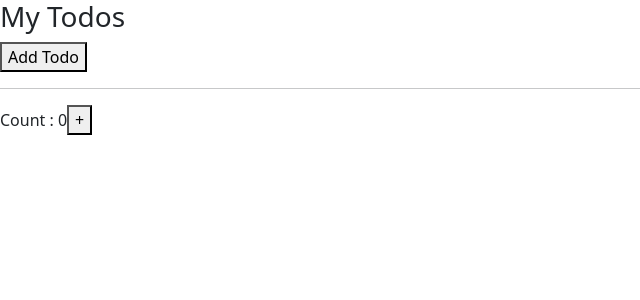
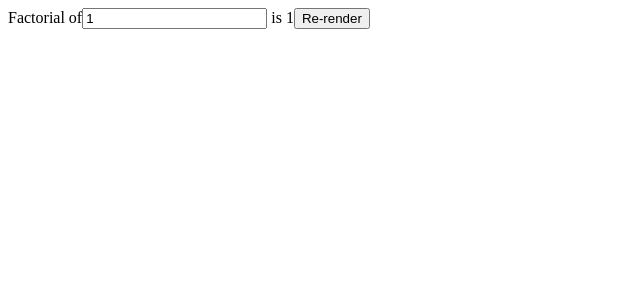
Before and after one commit to Pratheesh18/React-JS-Projects, a React (Create React App) app in the folder react-practice/: page / in a window 1280 px wide. Shown: the top 300 px of the page, without its empty margins (0-640 px from the left). Built offline with nearby package versions, Linux system fonts and the light colour scheme.

Commit message:
adding some hooks

```diff
--- /dev/null
+++ b/react-practice/src/App.css
@@ -0,0 +1,3 @@
+.container{
+
+}
--- a/react-practice/src/App.js
+++ /dev/null
@@ -1,31 +0,0 @@
-import {useState} from 'react';
-import Todos from './Todos';
-
-const App = () => {
-  const [count,setCount] = useState(0);
-  const [todos , setTodos] = useState([]);
-
-
-  const increment = () => {
-    setCount((c) => c+1);
-  };
-
-  const addTodo = () => {
-    setTodos((t) => [...t,"New Todo"]);
-  };
-
-
-
-  return(
-    <>
-      <Todos todos={todos} addTodo={addTodo} />
-      <hr />
-      <div>
-         Count : {count}
-        <button onClick={increment}> + </button>
-      </div>
-    </>
-  );
-};
-
-export default App;
--- /dev/null
+++ b/react-practice/src/App.jsx
@@ -0,0 +1,13 @@
+import React from 'react';
+import UseMemoWithout from './UseMemoWithout';
+import { UseMemoWith } from './UseMemoWith';
+
+const App = () => {
+  return(
+    // <UseMemoWithout />
+    <UseMemoWith />
+  )
+};
+
+
+export default App;
--- a/react-practice/src/Todos.jsx
+++ /dev/null
@@ -1,20 +0,0 @@
-import {memo} from 'react';
-
-
-const Todos = ({todos , addTodo}) => {
-    console.log("child render");
-
-
-    return(
-        <>
-            <h3> My Todos </h3>
-            {todos.map((todo,index) => {
-                return <p key={index}></p>;
-            })}
-            <button onClick={addTodo}> Add Todo </button>
-        </>
-    )
-};
-
-
-export default memo(Todos);
--- /dev/null
+++ b/react-practice/src/UseMemoWith.jsx
@@ -0,0 +1,30 @@
+import {useState , useMemo} from 'react';
+
+
+function factorialOf(n) {
+    console.log('factorialOf(n) called!');
+    return n <= 0 ? 1 : n * factorialOf(n - 1);
+  }
+
+export function UseMemoWith(){
+    const [number , setNumber] = useState(1);
+    const [inc , setInc] = useState(0);
+
+    const factorial = useMemo(() => factorialOf(number) , [number]);
+
+    const onChange = event => {
+        setNumber(Number(event.target.value));
+    };
+
+    const onClick = () => setInc(i => i+1);
+
+
+    return(
+        <div>
+            Factorial of
+                <input type='number' value={number} onChange={onChange} /> is {factorial}
+                <button onClick={onClick}> Re-render </button>
+        </div>
+    )
+
+}
--- /dev/null
+++ b/react-practice/src/UseMemoWithout.jsx
@@ -0,0 +1,33 @@
+import {useState} from 'react';
+import './App.css';
+
+function factorialOf(n){
+  console.log('factorialOF(n) called !');
+  return n<=0 ? 1 : n * factorialOf(n-1);
+}
+
+
+
+export default function UseMemoWithout(){
+  const [number , setNumber] = useState(1);
+  const [inc , setInc] = useState(0);
+
+
+  const factorial = factorialOf(number);
+
+
+  const onChange = event => {
+    setNumber(Number(event.target.value));
+  }
+
+  const onClick = () => setInc(i => i+1);
+
+
+  return (
+    <div className='container'>
+      Factorial of
+         <input style={{marginTop:"30px" , marginLeft:"20px"}} type='number' value={number} onChange={onChange} /> is {factorial} <br></br>
+         <button style={{marginTop:"30px"}} onClick={onClick}> Re render </button>
+    </div>
+  )
+}
--- a/react-practice/src/index.js
+++ b/react-practice/src/index.js
@@ -1,11 +1,12 @@
-import React from 'react';
-import ReactDOM from 'react-dom/client';
-import App from './App';
-import "bootstrap/dist/css/bootstrap.min.css"
+import { StrictMode } from "react";
+import ReactDOM from "react-dom";
 
-const root = ReactDOM.createRoot(document.getElementById('root'));
-root.render(
-  <React.StrictMode>
+import App from "./App";
+
+const rootElement = document.getElementById("root");
+ReactDOM.render(
+  <StrictMode>
     <App />
-  </React.StrictMode>
+  </StrictMode>,
+  rootElement
 );
```
Also changed, not shown: react-practice/src/Country.jsx (deleted, +0 -71 lines), react-practice/src/State.jsx (deleted, +0 -30 lines).
